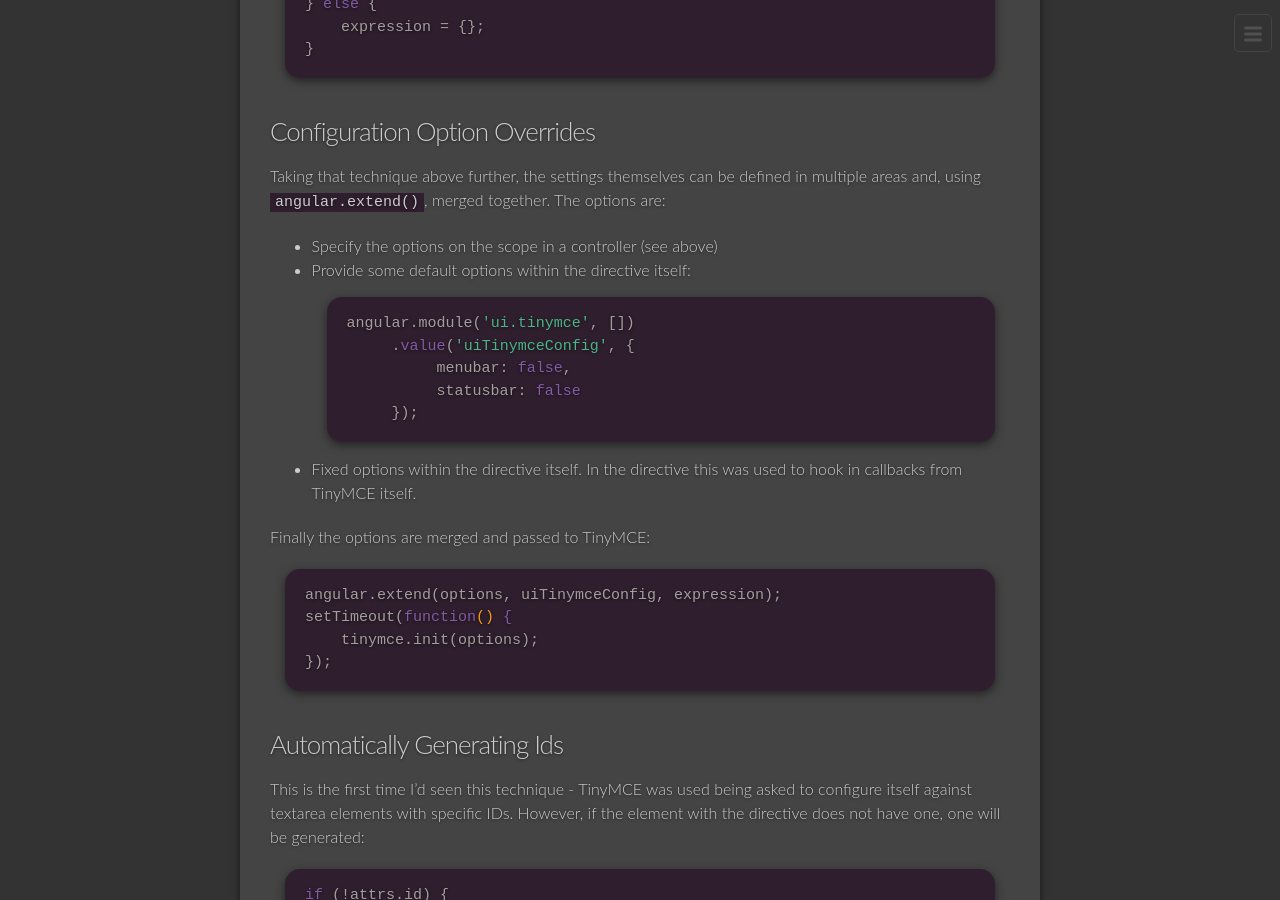
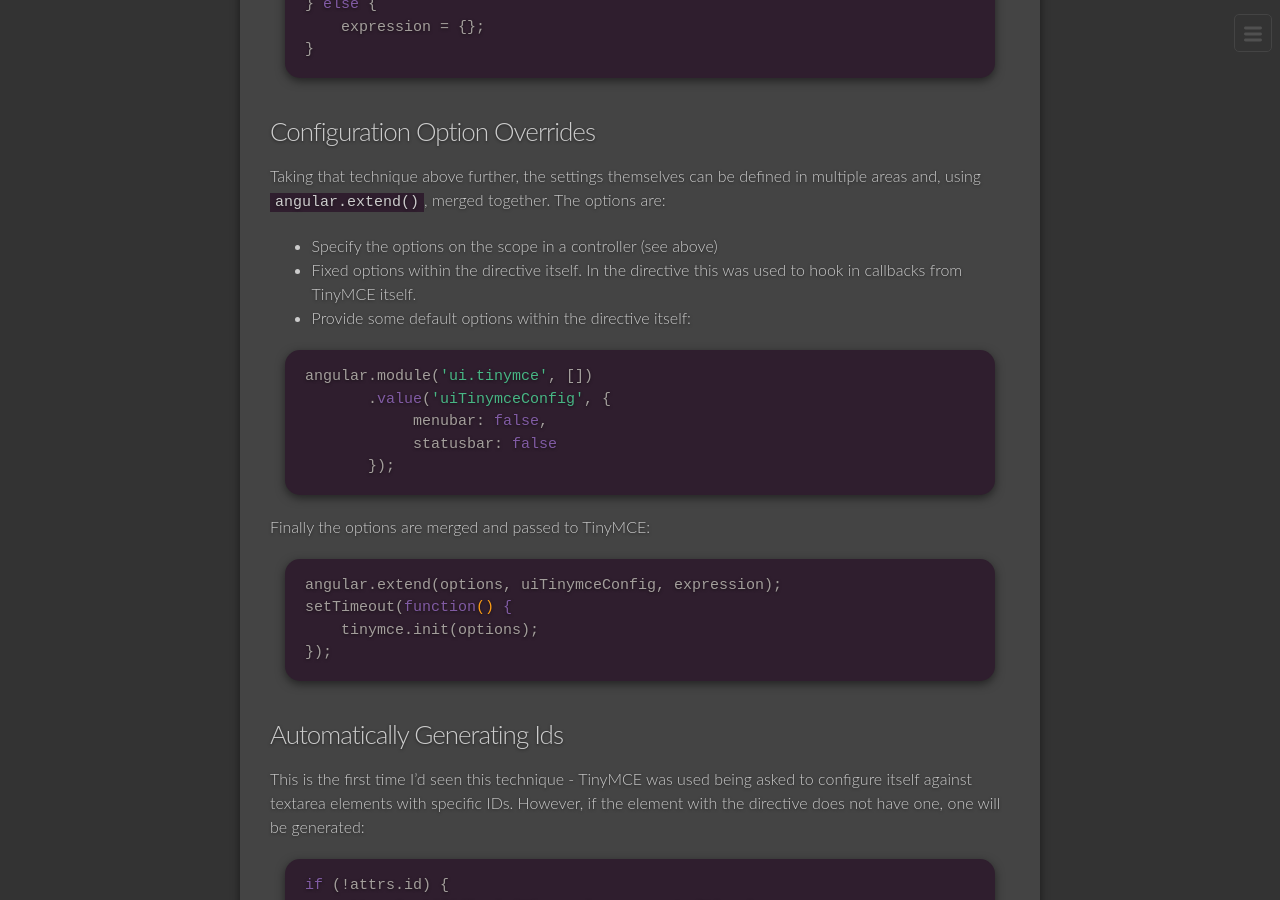
Before and after one commit to philiphendry/blog, a Jekyll site: the page built from _posts/2014-06-02-angularjs-directive-techniques-learnt-from-a-tinymce-directive.md, in a window 1280 px wide and 900 px high, scrolled down 986 px. Built offline with Jekyll 4.4.1, drawn with Linux system fonts in a browser that asks for light colours; Markdown is read by kramdown in place of the engine named in the settings; comment, search, counter and statistics services are not loaded; part of the change alters nothing that is shown.

Commit message:
Published with https://stackedit.io/

````diff
--- a/_posts/2014-06-02-angularjs-directive-techniques-learnt-from-a-tinymce-directive.md
+++ b/_posts/2014-06-02-angularjs-directive-techniques-learnt-from-a-tinymce-directive.md
@@ -45,7 +45,9 @@ if (attrs.uiTinymce) {
 Taking that technique above further, the settings themselves can be defined in multiple areas and, using `angular.extend()`, merged together. The options are:
 
 * Specify the options on the scope in a controller (see above)
+* Fixed options within the directive itself. In the directive this was used to hook in callbacks from TinyMCE itself.
 * Provide some default options within the directive itself:
+
 ```
 angular.module('ui.tinymce', [])
        .value('uiTinymceConfig', {
@@ -53,7 +55,7 @@ angular.module('ui.tinymce', [])
             statusbar: false
        });
 ```
-* Fixed options within the directive itself. In the directive this was used to hook in callbacks from TinyMCE itself.
+
 
 Finally the options are merged and passed to TinyMCE:
 
````
